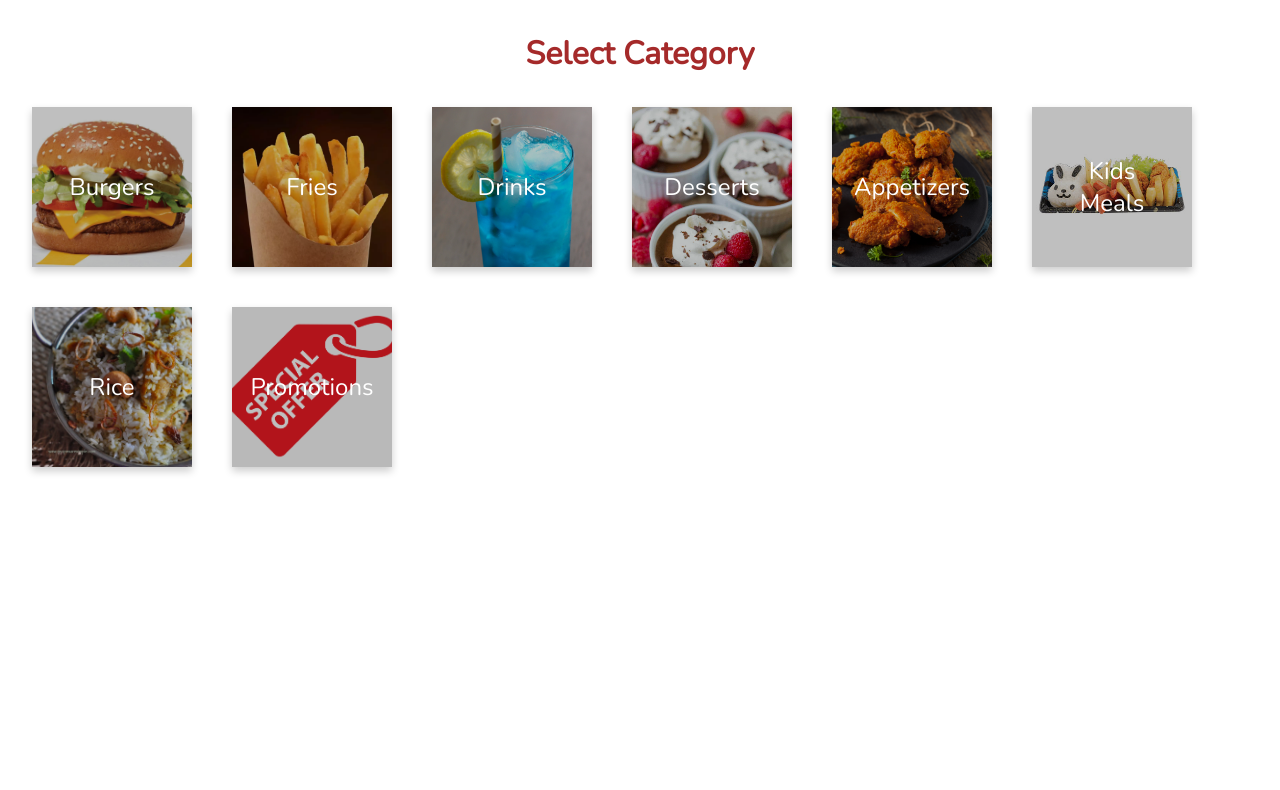
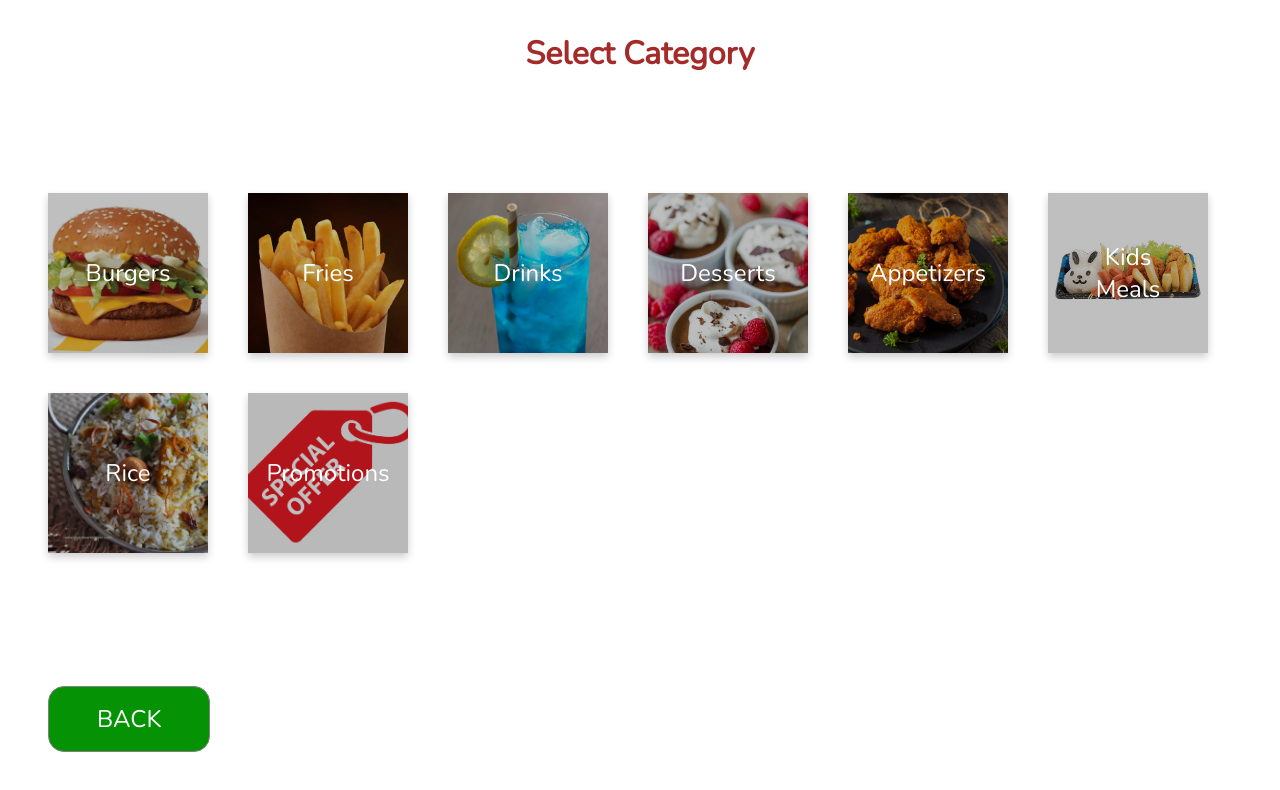
Before and after one commit to romesh-jaya/mcarthurs-vue, a Vue app: page /select-category in a window 1280 px wide. Shown: the top 790 px of the page. Built offline with nearby package versions, Linux system fonts and the light colour scheme.

Commit message:
feat: select categories

```diff
--- /dev/null
+++ b/src/common/NavButton.vue
@@ -0,0 +1,28 @@
+<template>
+  <Button class="nav-button" @on-click="$emit('on-click')">
+    <slot></slot>
+  </Button>
+</template>
+<script lang="">
+import { defineComponent } from "vue";
+import Button from "./Button.vue";
+
+export default defineComponent({
+  name: "NavButton",
+  components: { Button },
+  emits: ["on-click"],
+});
+</script>
+
+<style lang="scss">
+@import "../styles/globals.scss";
+
+.nav-button {
+  font-size: 1.5rem;
+  padding-inline: 3rem;
+  padding-block: 1rem;
+  border-radius: 1rem;
+  background-color: $nav-button-color;
+  color: white;
+}
+</style>
--- a/src/components/SelectCategory.vue
+++ b/src/components/SelectCategory.vue
@@ -1,7 +1,10 @@
 <template>
   <div class="container">
     <div class="category-title">Select Category</div>
-    <SelectOption :options="categories" />
+    <SelectOption :options="categories" class="select-categories" />
+    <div class="navbar-bottom">
+      <NavButton @on-click="onBackClicked">BACK</NavButton>
+    </div>
   </div>
 </template>
 
@@ -9,14 +12,20 @@
 import { defineComponent } from "vue";
 import SelectOption from "./SelectOption.vue";
 import categoryData from "../sampleData/categories.json";
+import NavButton from "../common/NavButton.vue";
 
 export default defineComponent({
   name: "SelectCategory",
-  components: { SelectOption },
+  components: { SelectOption, NavButton },
   data() {
     return {
       categories: categoryData.categories,
     };
+  },
+  methods: {
+    onBackClicked() {
+      this.$router.push("/");
+    },
   },
 });
 </script>
@@ -33,4 +42,13 @@ export default defineComponent({
   font-size: 2rem;
   font-weight: 900;
 }
+
+.select-categories {
+  flex: 1 0px;
+}
+
+.navbar-bottom {
+  padding: 3rem;
+  text-align: left;
+}
 </style>
--- a/src/components/SelectOption.vue
+++ b/src/components/SelectOption.vue
@@ -24,8 +24,9 @@ export default defineComponent({
   display: flex;
   flex-wrap: wrap;
   flex-direction: row;
+  align-content: center;
   gap: 2.5rem;
-  margin-inline: 2rem;
+  margin-inline: 3rem;
 }
 
 .card {
--- a/src/styles/globals.scss
+++ b/src/styles/globals.scss
@@ -1,2 +1,3 @@
 $text-color: brown;
 $active-color: lightgray;
+$nav-button-color: rgb(5, 146, 5);
```
